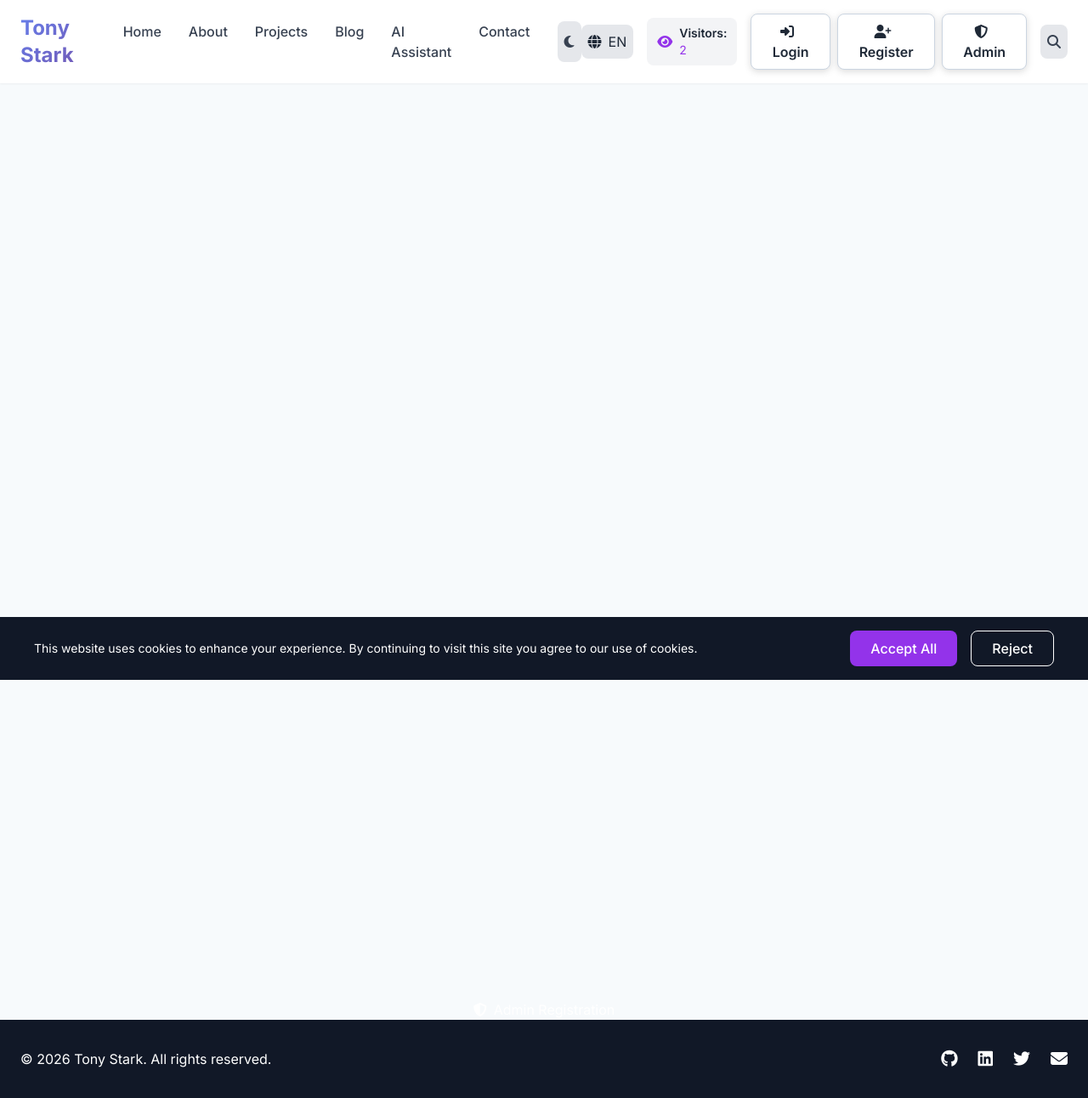
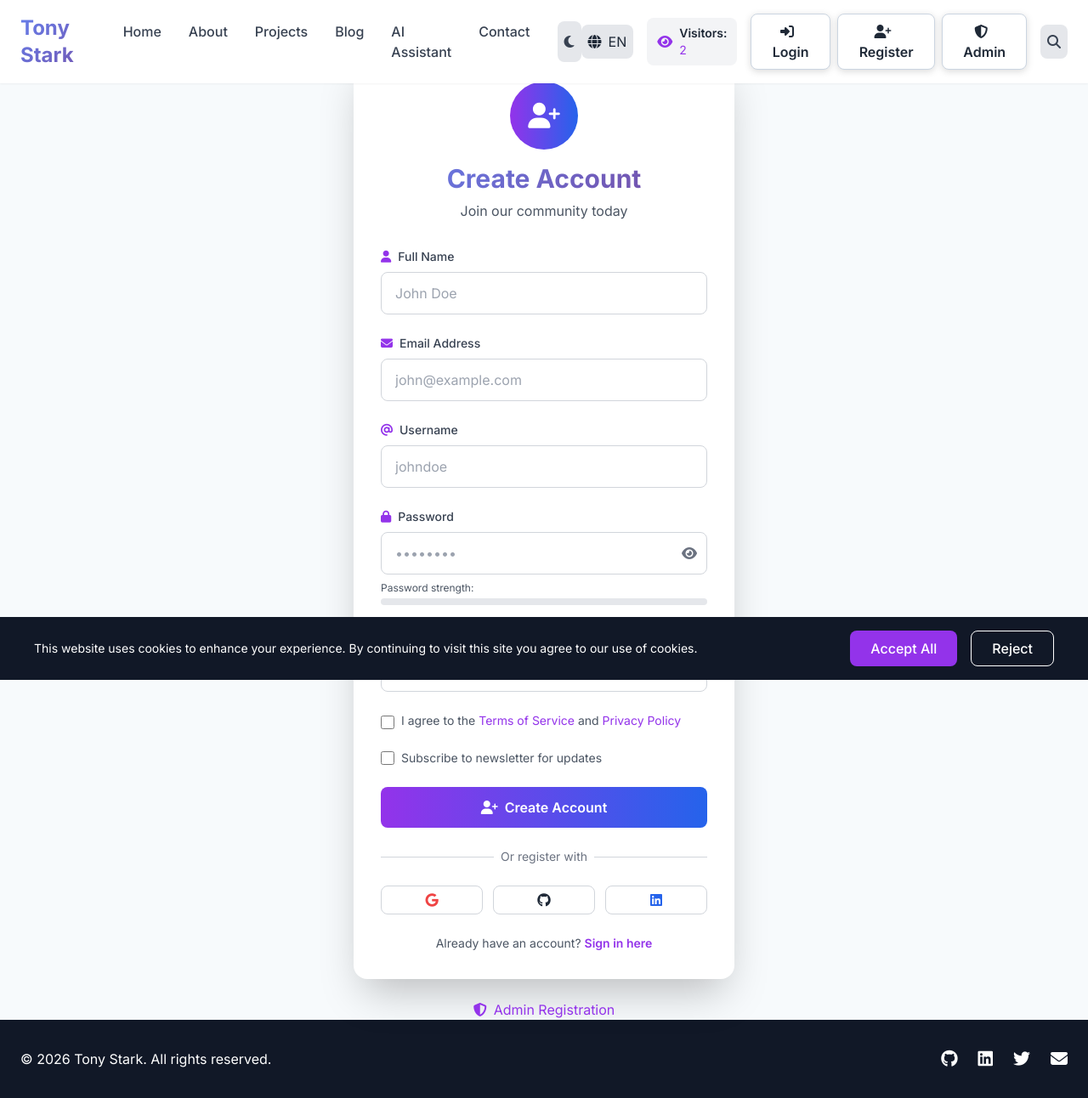
Before and after one commit to Aaditya3333/personalsiteaad, a FastAPI app: page /register in a window 1280 px wide. Shown: the whole page at 85% size. Run offline with FastAPI, Linux system fonts and the light colour scheme; data comes from the database, SQL or seed files in the repository; some libraries are stand-ins or nearby versions.

Commit message:
Make auth forms visible: remove 'reveal' opacity class and use visible link colors

```diff
--- a/templates/admin-login.html
+++ b/templates/admin-login.html
@@ -6,7 +6,7 @@
 <section class="min-h-screen flex items-center justify-center bg-gray-100">
     <div class="container mx-auto px-6">
         <div class="max-w-md mx-auto">
-            <div class="bg-white rounded-2xl shadow-2xl p-8 reveal">
+            <div class="bg-white rounded-2xl shadow-2xl p-8">
                 <!-- Admin Logo -->
                 <div class="text-center mb-8">
                     <div class="w-20 h-20 bg-gradient-to-r from-red-600 to-orange-600 rounded-full flex items-center justify-center text-white text-3xl font-bold mx-auto mb-4 pulse-glow">
--- a/templates/login.html
+++ b/templates/login.html
@@ -6,7 +6,7 @@
 <section class="min-h-screen flex items-center justify-center bg-gray-100">
     <div class="container mx-auto px-6">
         <div class="max-w-md mx-auto">
-            <div class="bg-white rounded-2xl shadow-2xl p-8 reveal">
+            <div class="bg-white rounded-2xl shadow-2xl p-8">
                 <!-- Logo -->
                 <div class="text-center mb-8">
                     <div class="w-20 h-20 bg-gradient-to-r from-purple-600 to-blue-600 rounded-full flex items-center justify-center text-white text-3xl font-bold mx-auto mb-4">
@@ -121,7 +121,7 @@
 
             <!-- Admin Login Link -->
             <div class="text-center mt-6">
-                <a href="/admin-login" class="text-white hover:text-purple-200 transition-colors">
+                <a href="/admin-login" class="text-purple-600 hover:text-purple-700 transition-colors">
                     <i class="fas fa-shield-alt mr-2"></i>Admin Login
                 </a>
             </div>
--- a/templates/register.html
+++ b/templates/register.html
@@ -6,7 +6,7 @@
 <section class="min-h-screen flex items-center justify-center bg-gray-100">
     <div class="container mx-auto px-6">
         <div class="max-w-md mx-auto">
-            <div class="bg-white rounded-2xl shadow-2xl p-8 reveal">
+            <div class="bg-white rounded-2xl shadow-2xl p-8">
                 <!-- Logo -->
                 <div class="text-center mb-8">
                     <div class="w-20 h-20 bg-gradient-to-r from-purple-600 to-blue-600 rounded-full flex items-center justify-center text-white text-3xl font-bold mx-auto mb-4">
@@ -167,7 +167,7 @@
 
             <!-- Admin Registration Link -->
             <div class="text-center mt-6">
-                <a href="/admin-register" class="text-white hover:text-purple-200 transition-colors">
+                <a href="/admin-register" class="text-purple-600 hover:text-purple-700 transition-colors">
                     <i class="fas fa-shield-alt mr-2"></i>Admin Registration
                 </a>
             </div>
```
